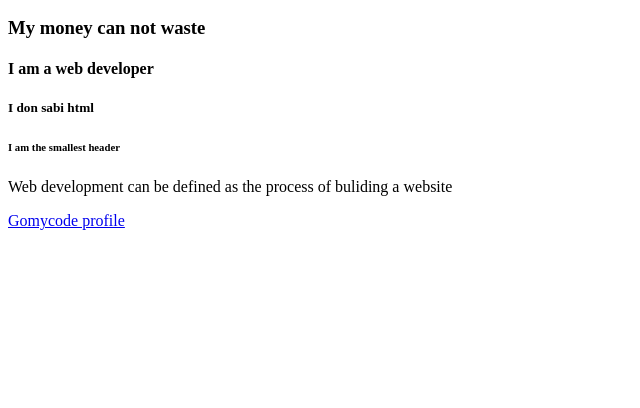
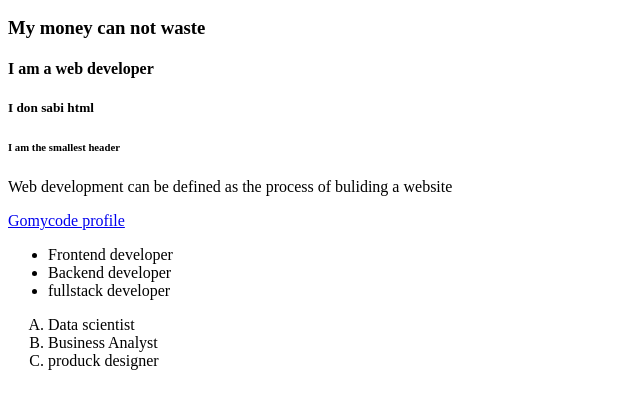
Before and after one commit to ope4tboy/html-haeding-tags-added, a plain HTML site: page index.html in a window 1280 px wide. Shown: the part 110-518 px from the top of the page, without its empty margins (0-640 px from the left). Drawn offline with Linux system fonts and the light colour scheme.

Commit message:
This is an othered list

```diff
--- a/index.html
+++ b/index.html
@@ -19,5 +19,19 @@
 
 <!-- This is the achor tag -->
 <a href="https://learn.gomycode.co/profile">Gomycode profile</a>
+
+<!-- This is an unothered list -->
+<ul>
+    <li>Frontend developer</li>
+    <li>Backend developer</li>
+    <li>fullstack developer</li>
+</ul>
+
+<!-- This is an othered list -->
+<ol type="A">
+    <li>Data scientist</li>
+    <li>Business Analyst</li>
+    <li>produck designer</li>
+</ol>
 </body>
 </html>
```
